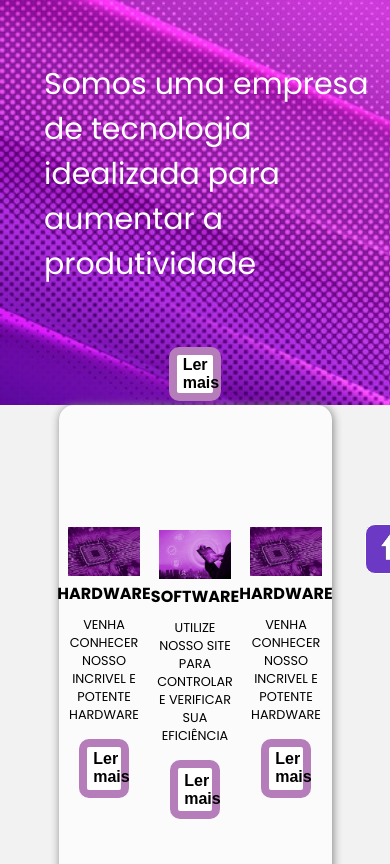
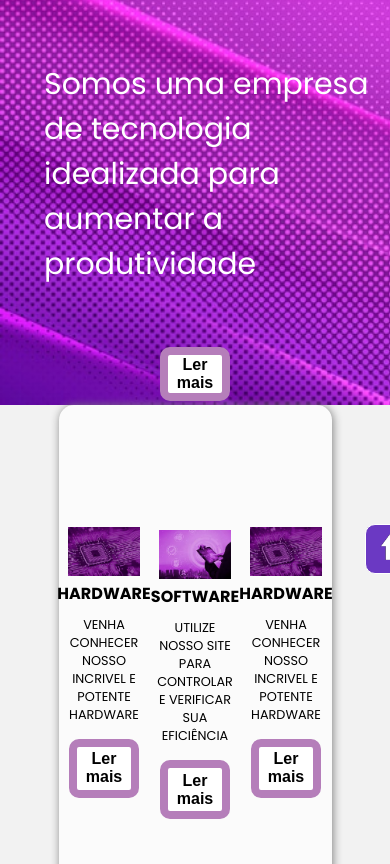
Before and after one commit to Projeto-P-I-sprint2/Projeto-PI-sprint2, a plain HTML site: page HTML/index.html in a window 390 px wide. Shown: the part 236-1100 px from the top of the page. Drawn offline with Linux system fonts and the light colour scheme.

Commit message:
Responsividade botões consertada

```diff
--- a/HTML/CSS/style.css
+++ b/HTML/CSS/style.css
@@ -123,6 +123,7 @@ a.btn_cad{
     border-radius: 10px;
     width: 15%;
     height: 10%;
+    min-width: 70px;
     max-width: 150px;
     max-height: 60px;
     margin: 30px;
@@ -184,6 +185,7 @@ a.btn_cad{
     border-radius: 10px;
     width: 55%;
     height: 12%;
+    min-width: 70px;
     max-width: 150px;
     max-height: 60px;
     margin: 10px;
```
